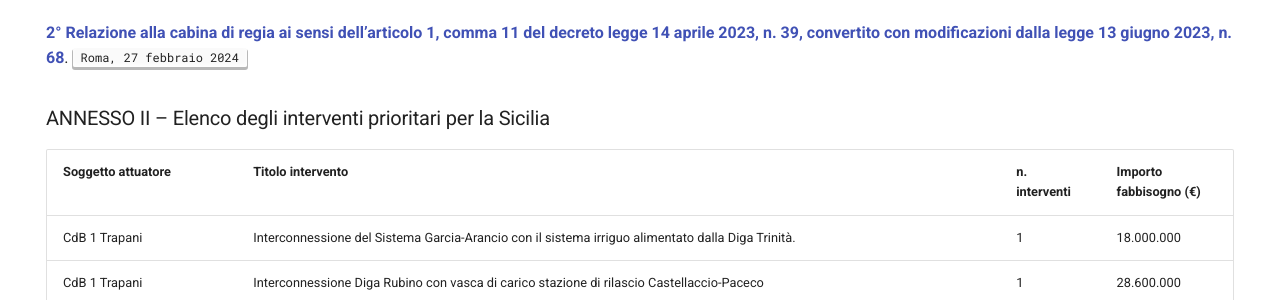
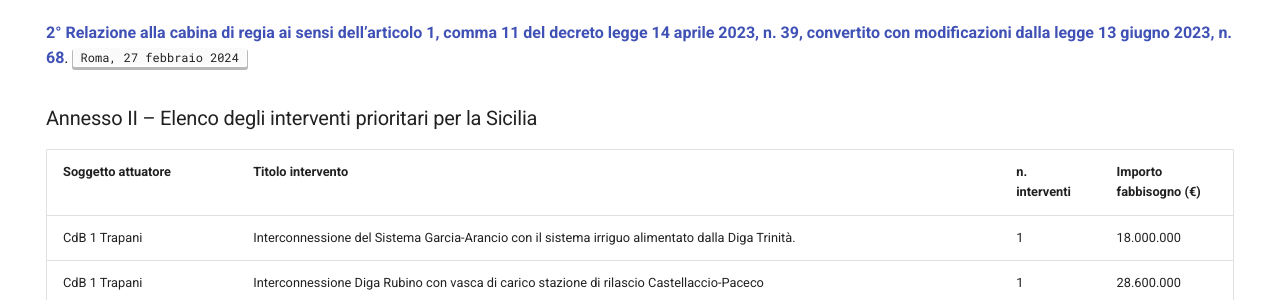
Before and after one commit to opendatasicilia/emergenza-idrica-sicilia, an MkDocs documentation site: the page built from docs/documenti-utili/interventi-prioritari.md, in a window 1280 px wide and 900 px high, scrolled down 332 px. Shown: the part 154-454 px from the top of the window. Built offline with MkDocs 1.6.1 and Material for MkDocs 9.7.7, drawn with Linux system fonts in a browser that asks for light colours; comment, search, counter and statistics services are not loaded.

```diff
--- a/docs/documenti-utili/interventi-prioritari.md
+++ b/docs/documenti-utili/interventi-prioritari.md
@@ -18,7 +18,7 @@ In questa pagina sono riportati gli interventi che saranno realizzati. Come di s
 
 [**2° Relazione alla cabina di regia ai sensi dell’articolo 1, comma 11 del decreto legge 14 aprile 2023, n. 39, convertito con modificazioni dalla legge 13 giugno 2023, n. 68**](https://opendatasicilia.github.io/emergenza-idrica-sicilia/documenti-utili/relazione_cabina-regia_commissario-straordinario-nazionale_interventi-scarsita-idrica.pdf#page=116).  <kbd>Roma, 27 febbraio 2024</kbd>
 
-### ANNESSO II – Elenco degli interventi prioritari per la Sicilia
+### Annesso II – Elenco degli interventi prioritari per la Sicilia
 
 | Soggetto attuatore | Titolo intervento | n. interventi | Importo fabbisogno (€) |
 | --- | --- | --- | --- |
```
